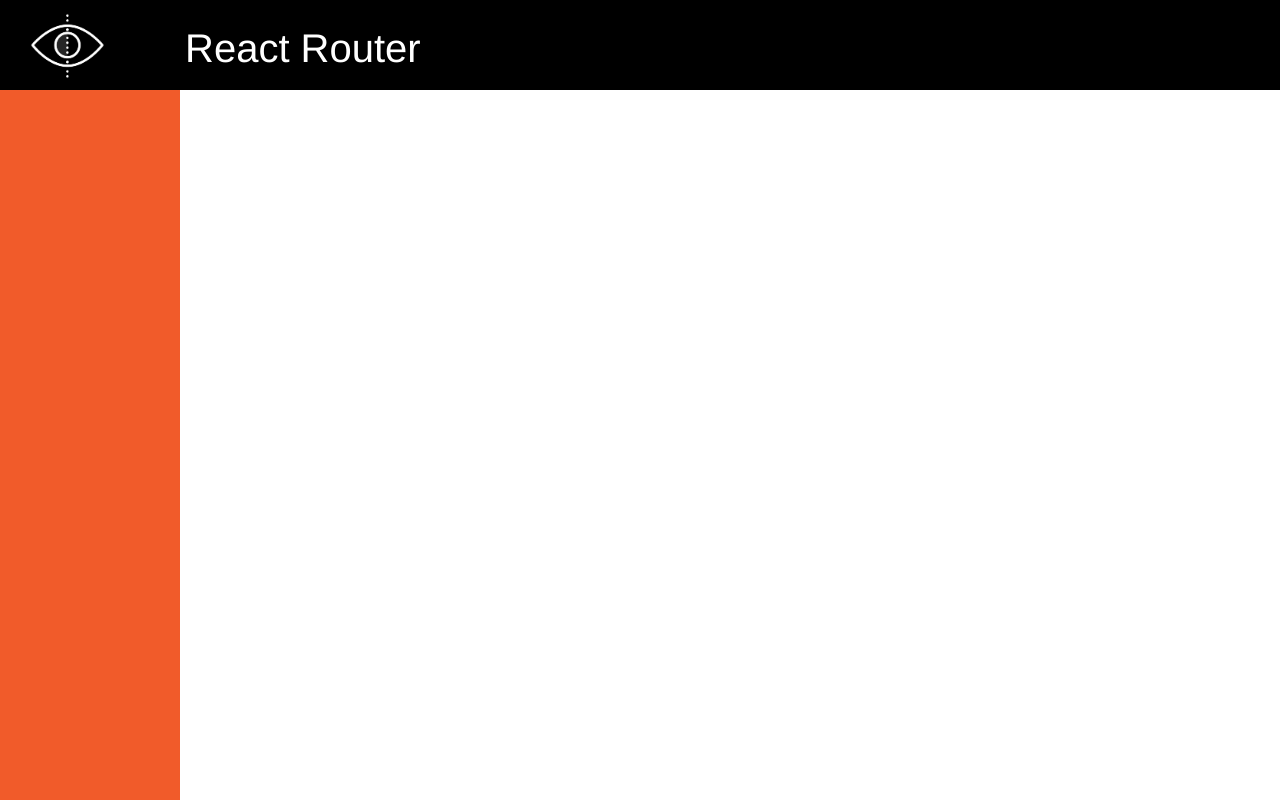
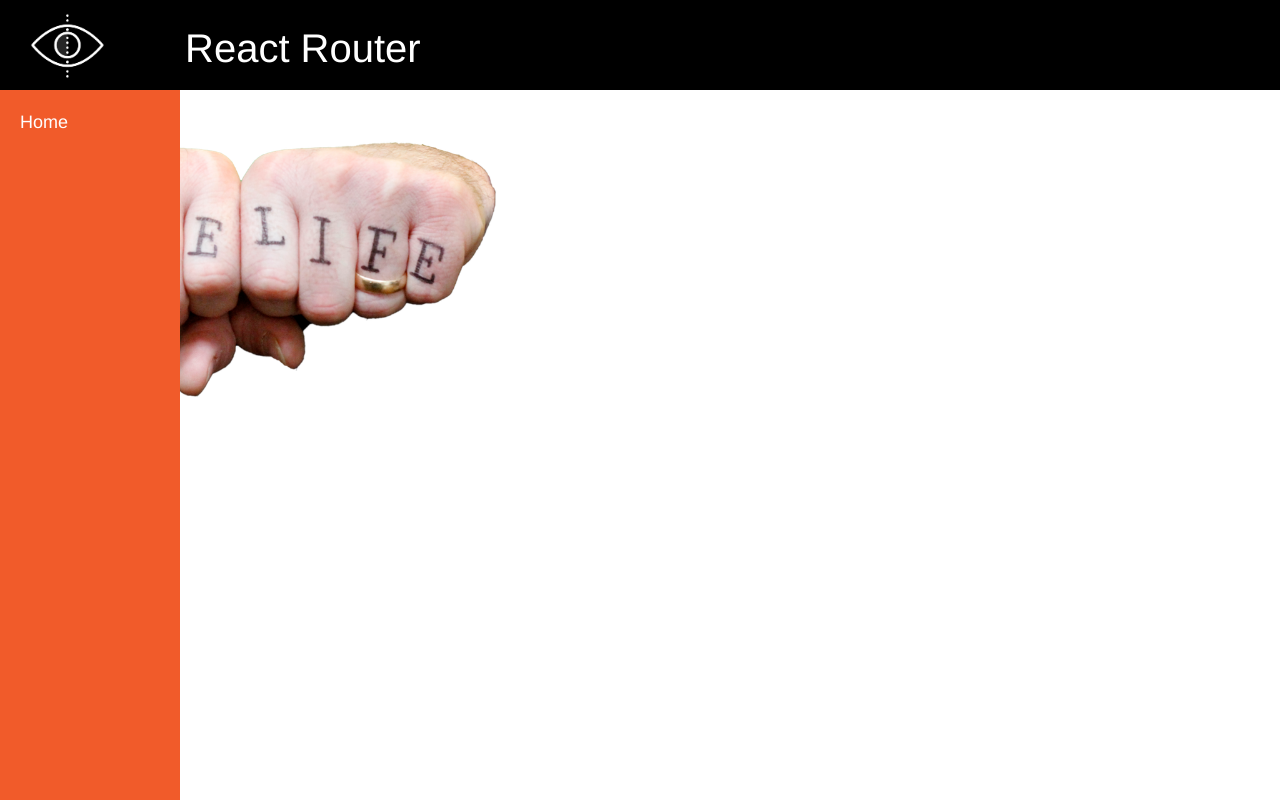
Before and after one commit to dstarr/ps-router-demo, a React app: page / in a window 1280 px wide. Built offline with nearby package versions, Linux system fonts and the light colour scheme.

Commit message:
final of the demo

```diff
--- a/src/App.js
+++ b/src/App.js
@@ -3,6 +3,7 @@ import {BrowserRouter as Router, Route, Switch} from 'react-router-dom';
 
 import Header from "./components/layout/Header";
 import Sidebar from "./components/layout/Sidebar";
+import Home from './components/Home';
 
 const App = () => {
 
@@ -13,7 +14,12 @@ const App = () => {
                 <Sidebar/>
                 <div className={'rightContentContainer'}>
 
-                    <h1>Hello RR4</h1>
+                    <Switch>
+                        <Route path='/' component={Home}/>
+                        <Route path='/' component={Home}/>
+                        <Route path='/' component={Home}/>
+                        <Route path='/' component={Home}/>
+                    </Switch>
 
                 </div>
             </div>
--- a/src/components/layout/Sidebar.js
+++ b/src/components/layout/Sidebar.js
@@ -1,10 +1,11 @@
 import React from "react";
+import {Link} from 'react-router-dom';
 
 const Sidebar = () => {
 
     return (
         <div className={'leftNavContainer'}>
-
+            <Link to='/' className='navLink'>Home</Link>
         </div>
     );
 };
```
